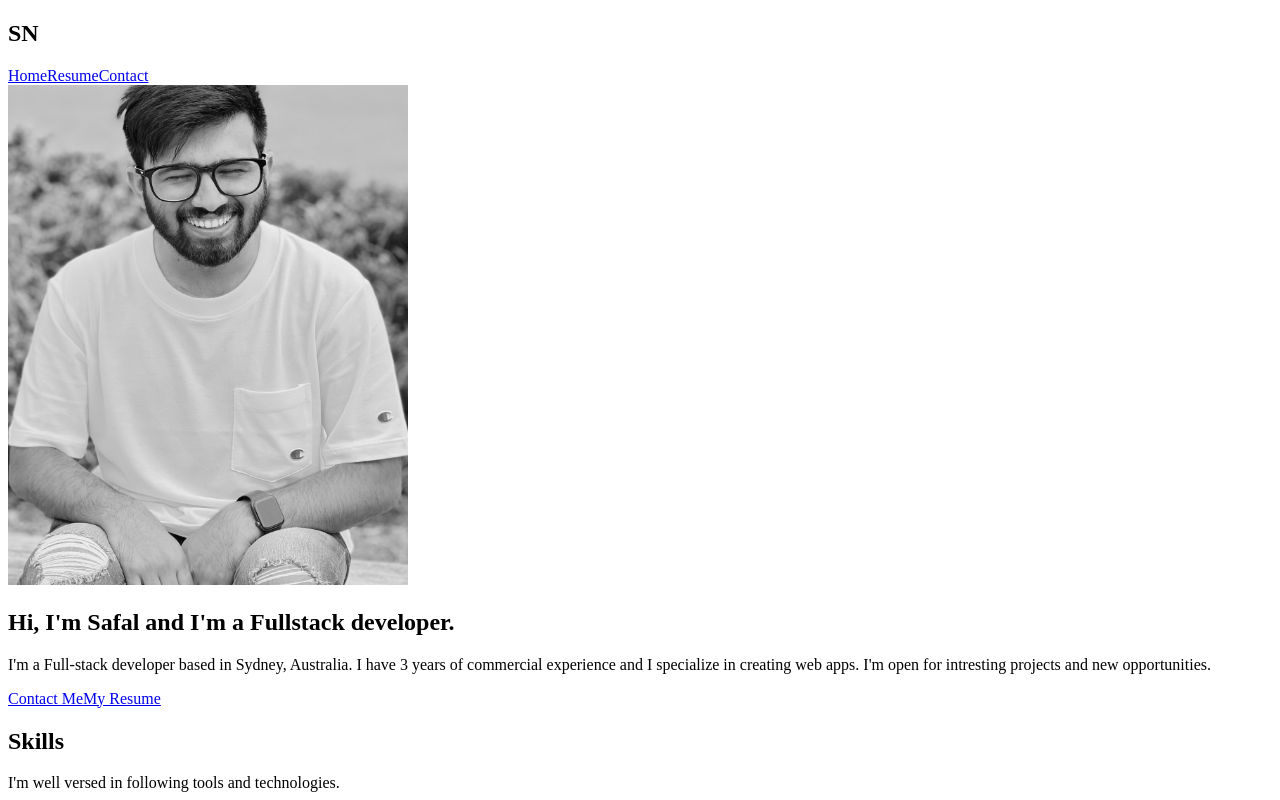
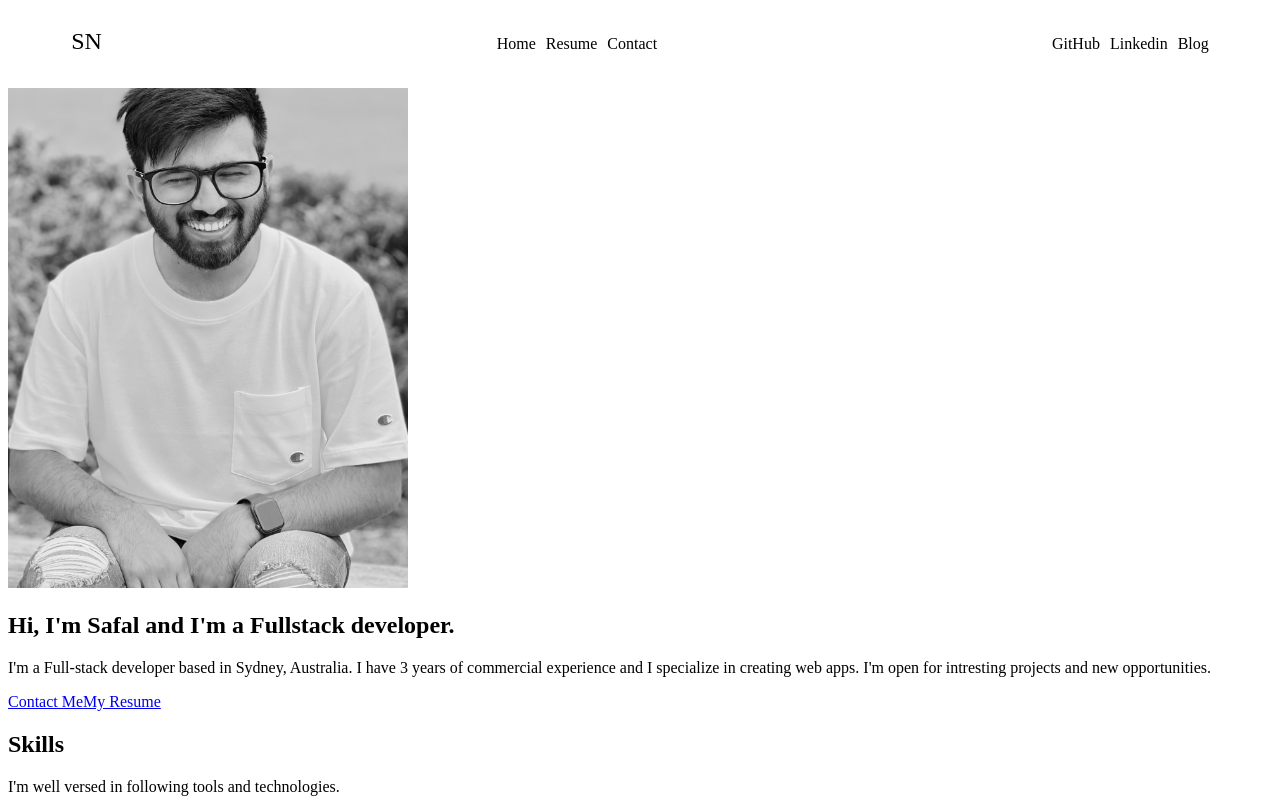
Before and after one commit to safalnpane/portfolio, a Next.js app: page / in a window 1280 px wide. Shown: the top 800 px of the page. Built offline with nearby package versions, Linux system fonts and the light colour scheme.

Commit message:
feat(navigation): add styles

```diff
--- a/src/components/Navigation.jsx
+++ b/src/components/Navigation.jsx
@@ -1,13 +1,32 @@
 // Navigation.jsx
+
+import styles from "./navigation.module.css";
 
 export default function Navigation() {
   return (
-    <nav>
-      <h1>SN</h1>
+    <nav className={styles.navbar}>
+      <h1 className={styles.brand}>SN</h1>
       <div>
-        <a href="#">Home</a>
-        <a href="#">Resume</a>
-        <a href="#">Contact</a>
+        <a href="#" className={styles.navLink}>
+          Home
+        </a>
+        <a href="#" className={styles.navLink}>
+          Resume
+        </a>
+        <a href="#" className={styles.navLink}>
+          Contact
+        </a>
+      </div>
+      <div>
+        <a href="#" className={styles.navLink}>
+          GitHub
+        </a>
+        <a href="#" className={styles.navLink}>
+          Linkedin
+        </a>
+        <a href="#" className={styles.navLink}>
+          Blog
+        </a>
       </div>
     </nav>
   );
--- /dev/null
+++ b/src/components/navigation.module.css
@@ -0,0 +1,20 @@
+/* navigation.module.css */
+
+.navbar {
+  width: 90%;
+  height: 10vh;
+  margin: 0 auto;
+  display: flex;
+  align-items: baseline;
+  justify-content: space-between;
+}
+
+.brand {
+  font-weight: normal;
+}
+
+.navLink {
+  text-decoration: none;
+  color: black;
+  padding-left: 10px;
+}
```
